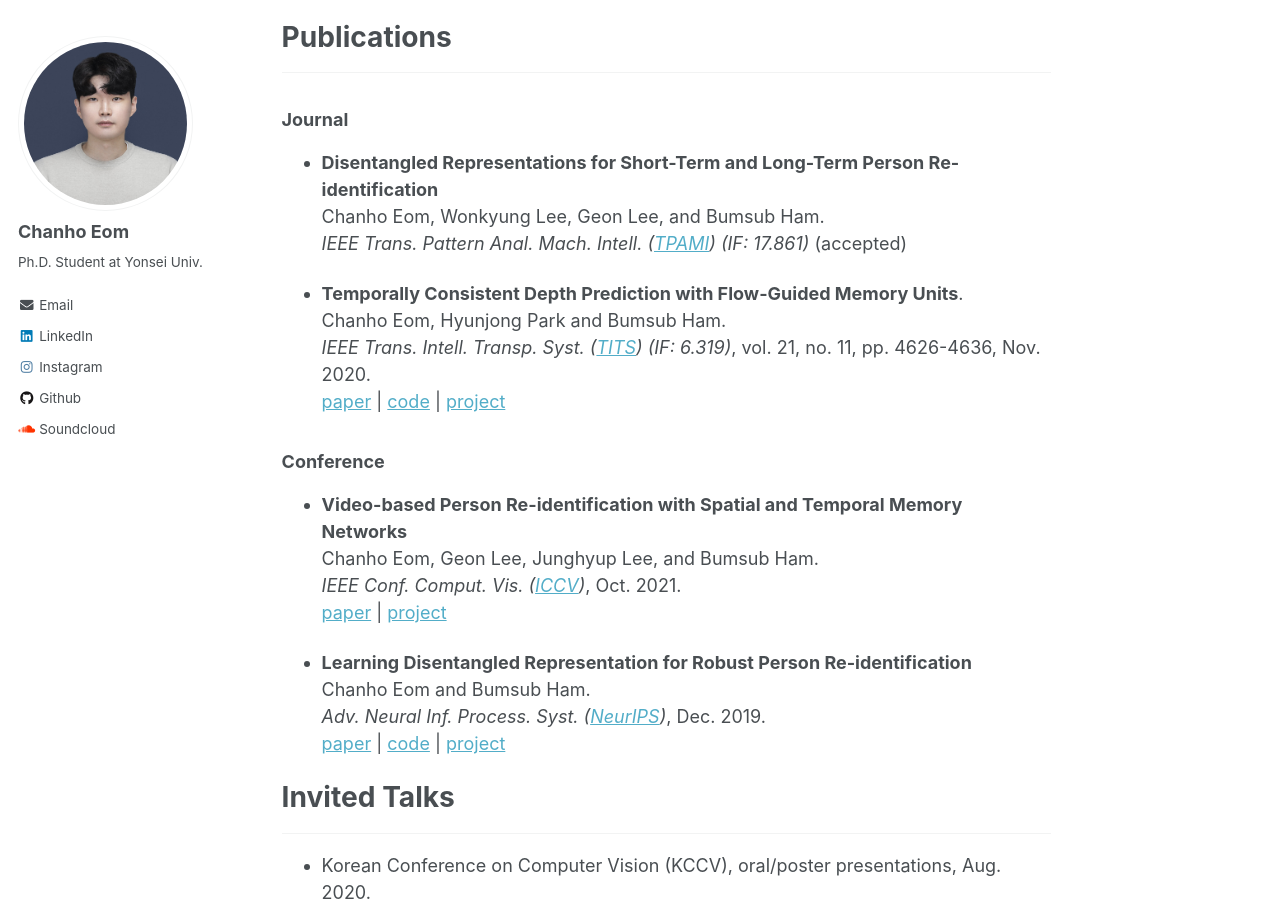
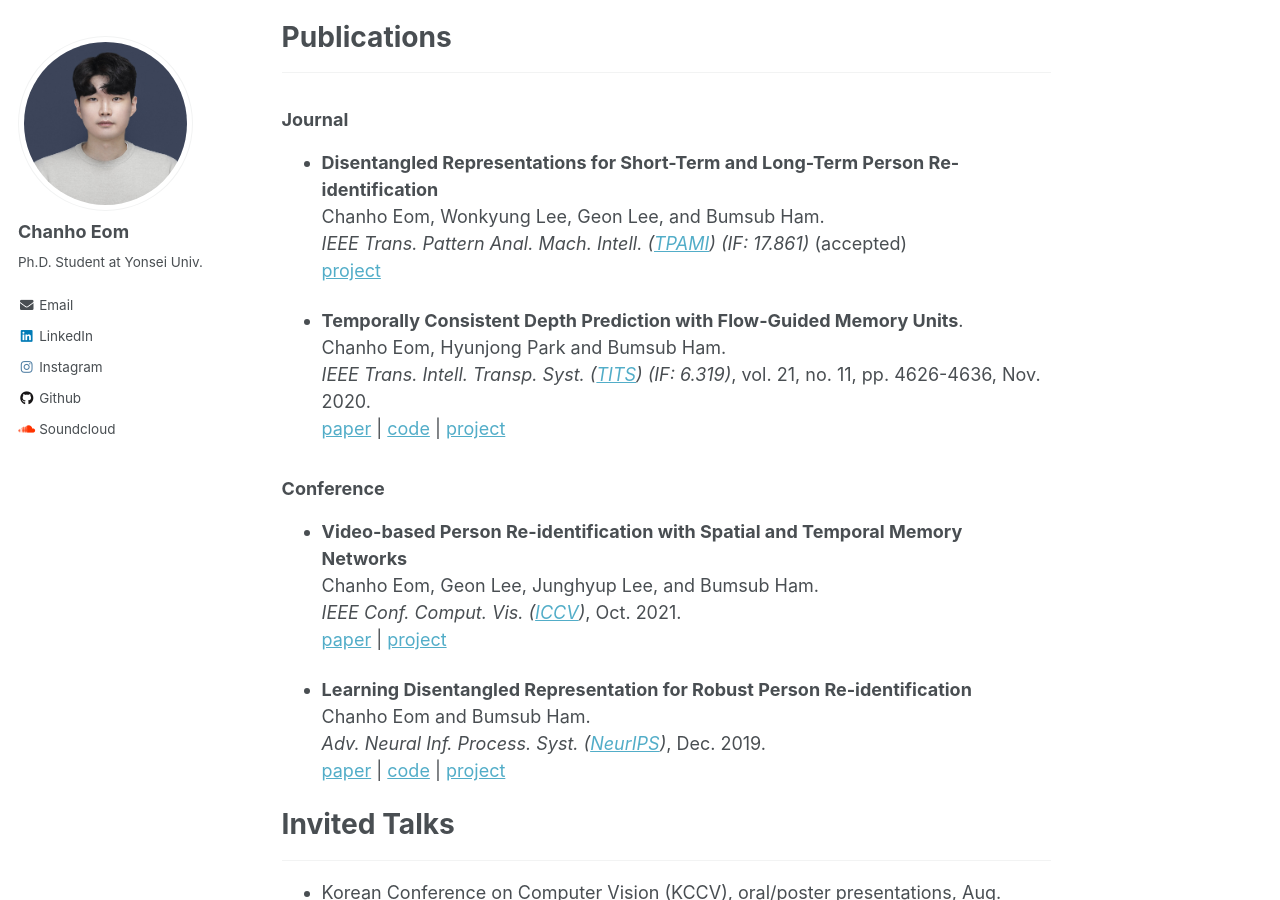
Before and after one commit to chanhoeom/chanhoEom.github.io, a Jekyll site: the page built from _pages/about.md, in a window 1280 px wide and 900 px high, scrolled down 472 px. Built offline with Jekyll 4.4.1, drawn with Linux system fonts in a browser that asks for light colours.

Commit message:
Update about.md

```diff
--- a/_pages/about.md
+++ b/_pages/about.md
@@ -25,6 +25,7 @@ _________________
 * **Disentangled Representations for Short-Term and Long-Term Person Re-identification**
 Chanho Eom, Wonkyung Lee, Geon Lee, and Bumsub Ham.
 *IEEE Trans. Pattern Anal. Mach. Intell. ([TPAMI](https://ieeexplore.ieee.org/xpl/RecentIssue.jsp?punumber=34)) (IF: 17.861)* (accepted)
+[project](https://cvlab-yonsei.github.io/projects/ISGAN/)
 
 * **Temporally Consistent Depth Prediction with Flow-Guided Memory Units**.\
 Chanho Eom, Hyunjong Park and Bumsub Ham.\
```
